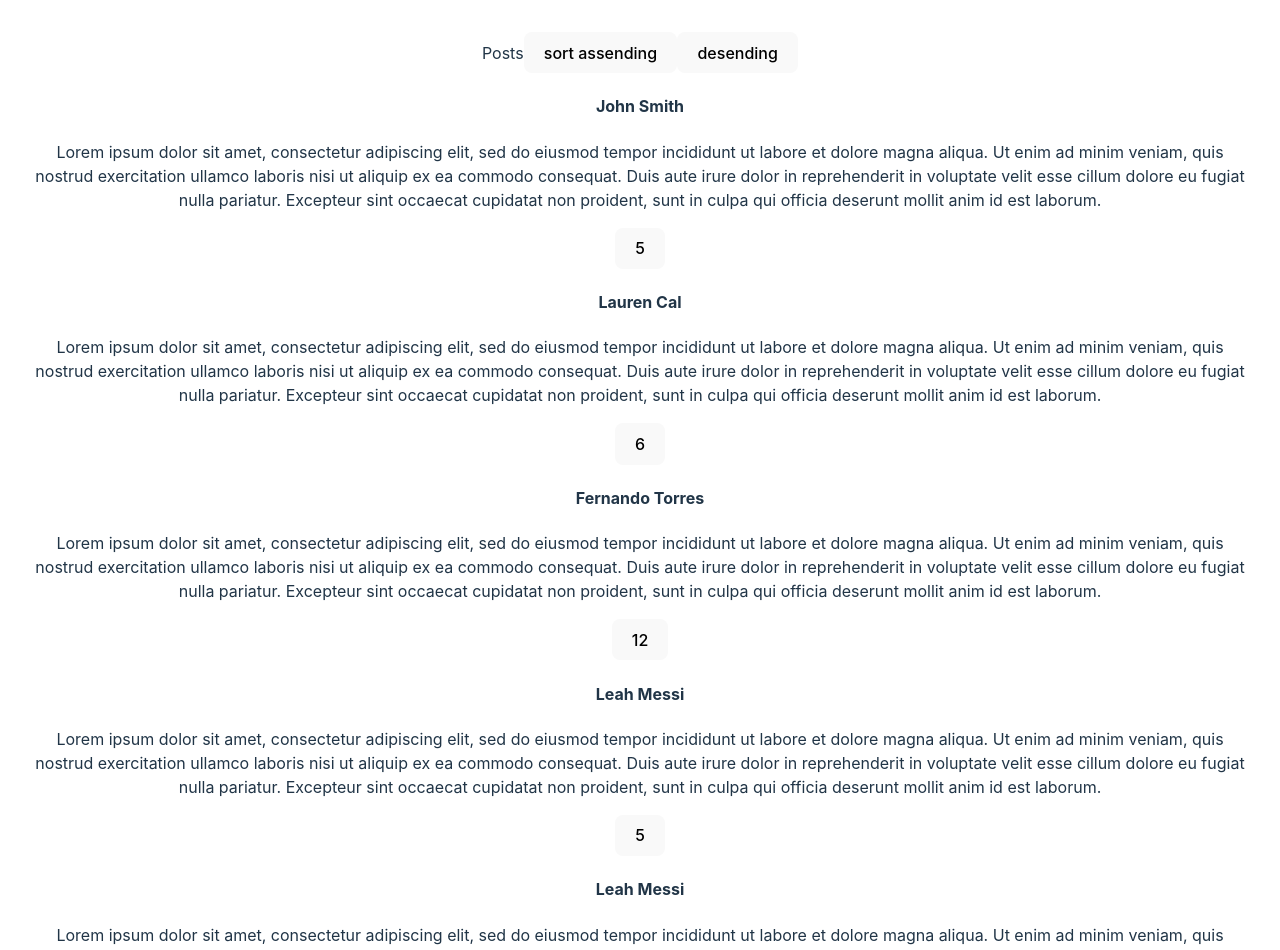
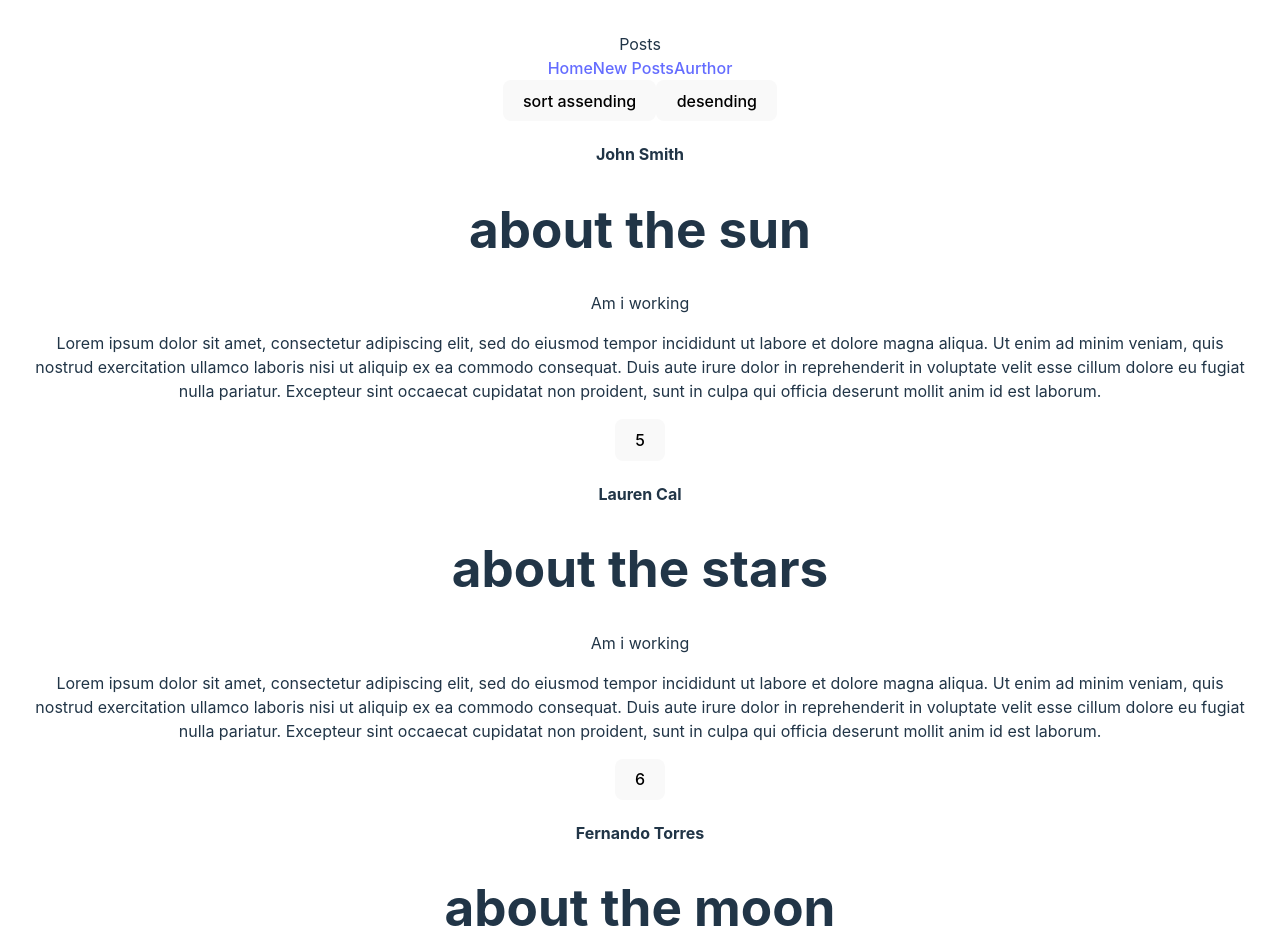
Before and after one commit to ThomasMal25/blog-posts, a React (Vite) app: page /posts in a window 1280 px wide. Shown: the top 950 px of the page. Built offline with nearby package versions, Linux system fonts and the light colour scheme.

Commit message:
Figuring out the title

```diff
--- a/src/App.jsx
+++ b/src/App.jsx
@@ -4,8 +4,10 @@ import './App.css'
 import Home from './pages/Home'
 import Posts from './pages/Posts'
 import Aurthors from './pages/Aurthors'
+import data from './assets/data'
+import Title from './components/Title'
+function App() {
 
-function App() {
   const [count, setCount] = useState(0)
 
   return (
@@ -13,8 +15,8 @@ function App() {
      <BrowserRouter>
       <Routes>
           <Route  path ='/' index element={<Home />} />
-          <Route path="posts" element={<Posts />} />
-          <Route path="aurthor" element={<Aurthors />} />
+          <Route path="posts" element={<Posts  data={data }/>} />
+          <Route path="aurthor" element={<Aurthors  data={data}/>} />
 
       </Routes>
     </BrowserRouter>
--- a/src/assets/data.js
+++ b/src/assets/data.js
@@ -1,29 +1,34 @@
  const data = [
     {
         aurthor: "John Smith",
+        title: "about the sun",
         message: "Lorem ipsum dolor sit amet, consectetur adipiscing elit, sed do eiusmod tempor incididunt ut labore et dolore magna aliqua. Ut enim ad minim veniam, quis nostrud exercitation ullamco laboris nisi ut aliquip ex ea commodo consequat. Duis aute irure dolor in reprehenderit in voluptate velit esse cillum dolore eu fugiat nulla pariatur. Excepteur sint occaecat cupidatat non proident, sunt in culpa qui officia deserunt mollit anim id est laborum."
        , likes:5,
 
     },
     {
         aurthor: "Lauren Cal",
+        title: "about the stars",
         message: "Lorem ipsum dolor sit amet, consectetur adipiscing elit, sed do eiusmod tempor incididunt ut labore et dolore magna aliqua. Ut enim ad minim veniam, quis nostrud exercitation ullamco laboris nisi ut aliquip ex ea commodo consequat. Duis aute irure dolor in reprehenderit in voluptate velit esse cillum dolore eu fugiat nulla pariatur. Excepteur sint occaecat cupidatat non proident, sunt in culpa qui officia deserunt mollit anim id est laborum."
        , likes:6,
 
     },
     {
         aurthor: "Fernando Torres",
+        title: "about the moon",
         message: "Lorem ipsum dolor sit amet, consectetur adipiscing elit, sed do eiusmod tempor incididunt ut labore et dolore magna aliqua. Ut enim ad minim veniam, quis nostrud exercitation ullamco laboris nisi ut aliquip ex ea commodo consequat. Duis aute irure dolor in reprehenderit in voluptate velit esse cillum dolore eu fugiat nulla pariatur. Excepteur sint occaecat cupidatat non proident, sunt in culpa qui officia deserunt mollit anim id est laborum."
        , likes:12,
 
     },
     {
         aurthor: "Leah Messi ",
+        title: "about the cars",
         message: "Lorem ipsum dolor sit amet, consectetur adipiscing elit, sed do eiusmod tempor incididunt ut labore et dolore magna aliqua. Ut enim ad minim veniam, quis nostrud exercitation ullamco laboris nisi ut aliquip ex ea commodo consequat. Duis aute irure dolor in reprehenderit in voluptate velit esse cillum dolore eu fugiat nulla pariatur. Excepteur sint occaecat cupidatat non proident, sunt in culpa qui officia deserunt mollit anim id est laborum."
        , likes:5,
 
     }, {
         aurthor: "Leah Messi ",
+        title: "about the trees",
         message: "Lorem ipsum dolor sit amet, consectetur adipiscing elit, sed do eiusmod tempor incididunt ut labore et dolore magna aliqua. Ut enim ad minim veniam, quis nostrud exercitation ullamco laboris nisi ut aliquip ex ea commodo consequat. Duis aute irure dolor in reprehenderit in voluptate velit esse cillum dolore eu fugiat nulla pariatur. Excepteur sint occaecat cupidatat non proident, sunt in culpa qui officia deserunt mollit anim id est laborum."
        , likes:5,
 
--- /dev/null
+++ b/src/components/NavBar.jsx
@@ -0,0 +1,15 @@
+import React from 'react'
+import { Link } from 'react-router-dom'
+function NavBar() {
+  return (
+    <div>
+    <Link to="/">Home</Link>
+    <Link to="/posts">New Posts</Link>
+
+    <Link to="/aurthor">Aurthor</Link>
+</div>
+
+  )
+}
+
+export default NavBar
--- /dev/null
+++ b/src/components/Title.jsx
@@ -0,0 +1,12 @@
+import React from 'react'
+
+
+function Title(props) {
+  return (
+    <div><h1>{props.data}</h1>
+    Am i working
+    </div>
+  )
+}
+
+export default Title
--- a/src/pages/Aurthors.jsx
+++ b/src/pages/Aurthors.jsx
@@ -2,8 +2,9 @@
 import  { useEffect, useState } from 'react'
 import data from '../assets/data'
 import { Link } from 'react-router-dom'
-function Aurthors() {
-    const [aurthors,setAurthors]=useState(data)
+import NavBar from '../components/NavBar'
+function Aurthors(props) {
+    const [aurthors,setAurthors]=useState(props.data)
     const [seePost,setSeePosts]=useState(false)
 
     useEffect(() => {
@@ -20,6 +21,7 @@ function Aurthors() {
 
   return (
     <div>Aurthors
+       <NavBar />
       {
      !seePost ? aurthors.map((items, index)=> (
         <div>
@@ -28,7 +30,14 @@ function Aurthors() {
         <button onClick= {()=> setSeePosts(val => !val)}>View aurthor's posts</button>
         </div>
 
-    )) : ""
+    )) : aurthors.map((item) => {
+        <div>
+         <h1>{items.post}</h1>
+        </div>
+// only show the post posted from that aurthor
+// press on that link to view the full article
+
+    })
      }
 
 <Link to="/posts">See New Posts</Link>
--- a/src/pages/Home.jsx
+++ b/src/pages/Home.jsx
@@ -1,8 +1,11 @@
 import React from 'react'
+import NavBar from '../components/NavBar'
 
 function Home() {
   return (
-    <div>Home</div>
+    <div>Home
+      <NavBar />
+    </div>
   )
 }
 
--- a/src/pages/Posts.jsx
+++ b/src/pages/Posts.jsx
@@ -1,7 +1,10 @@
 import React, { useState } from 'react'
-import data from '../assets/data'
 
-function Posts() {
+import NavBar from '../components/NavBar';
+import Title from '../components/Title';
+
+function Posts(props) {
+    const data = props.data
     const [post,setPost]=useState(data)
     const [isLiked,setIsLikes]=useState(false)
 
@@ -9,13 +12,14 @@ function Posts() {
         const updatePost = [...post];
         if(!isLiked){
         updatePost[index].likes += 1;
-        setIsLikes(val => !val)
+        setIsLikes(true)
     }else{
          updatePost[index].likes -= 1;
-        setIsLikes(val => !val)
+        setIsLikes(false)
     }
     setPost(updatePost);
     };
+
     const sortByLikesAsc = () => {
         const sortedPosts = [...post];
         sortedPosts.sort((a, b) => a.likes - b.likes);
@@ -32,6 +36,7 @@ function Posts() {
 
   return (
     <div>Posts
+      <NavBar />
         <button onClick={sortByLikesAsc}>sort assending </button>
         <button onClick={sortByLikesDesc}>desending</button>
 
@@ -40,6 +45,7 @@ function Posts() {
 
     <div key={index}>
         <h4>{items.aurthor}</h4>
+        <Title data={items.title}/>
         <p>{items.message}</p>
         <p>{items.datePosted}</p>
         <button onClick={() => handleLikeClick(index)}>{items.likes}</button>
```
